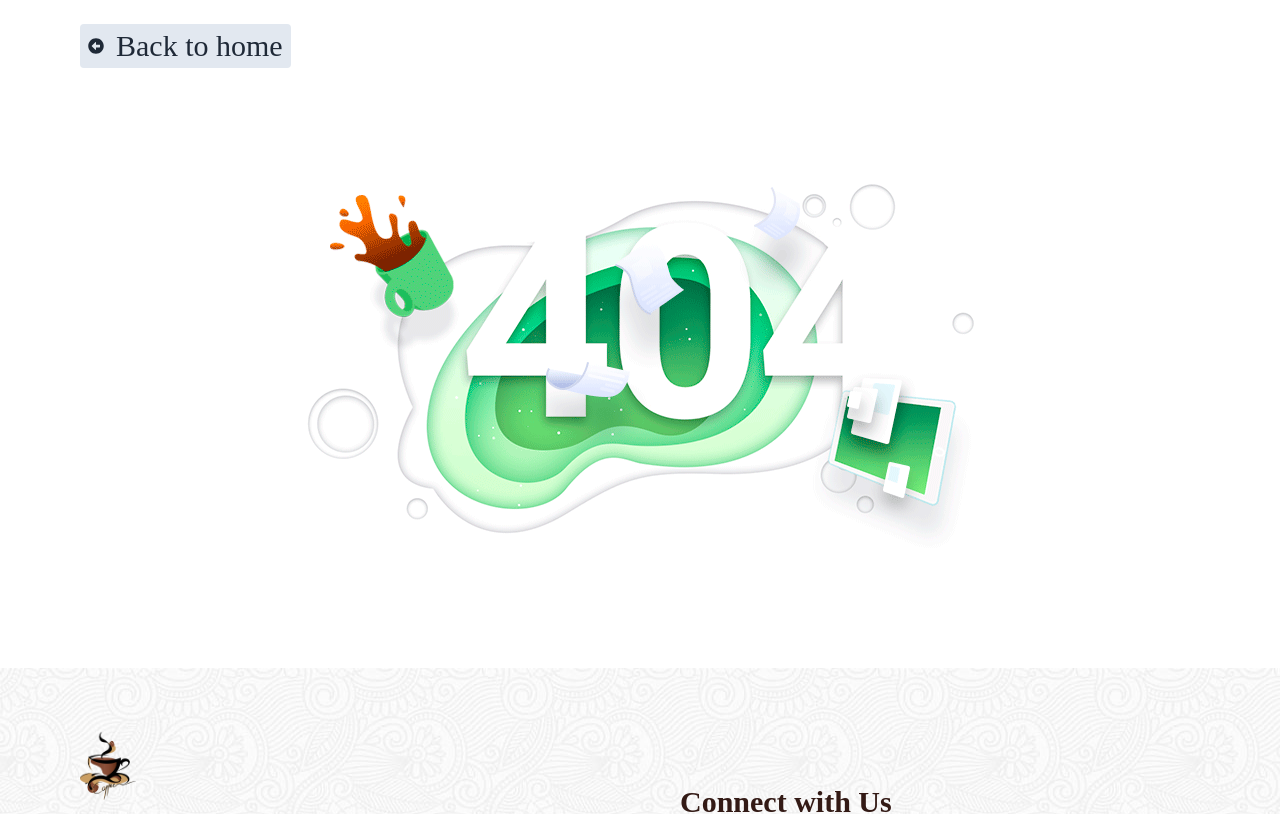
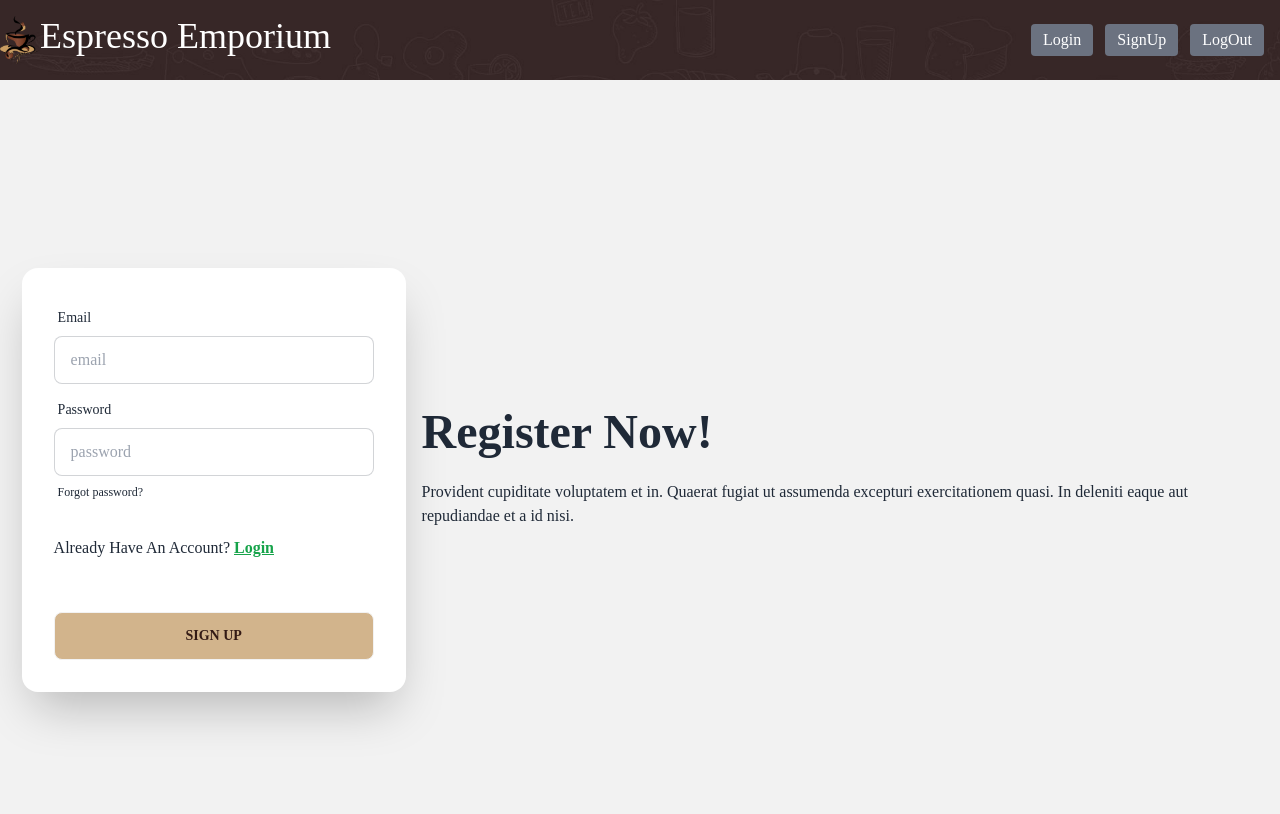
Before and after one commit to mahfuj80/coffee-store-espresso-emporium-M10, a React (Vite) app in the folder coffee-store-espresso-emporium-client/: page /sign-up in a window 1280 px wide. Shown: the top 814 px of the page. Built offline with nearby package versions, Linux system fonts and the light colour scheme; a web font is replaced by a local one.

Commit message:
sign up page added and retouch logn

```diff
--- a/coffee-store-espresso-emporium-client/src/Pages/Login.jsx
+++ b/coffee-store-espresso-emporium-client/src/Pages/Login.jsx
@@ -1,3 +1,5 @@
+import { Link } from 'react-router-dom';
+
 const Login = () => {
   return (
     <div>
@@ -40,8 +42,19 @@
                   </a>
                 </label>
               </div>
+              <p className="my-5">
+                New Here{' '}
+                <Link
+                  className="font-bold text-green-600 underline"
+                  to={'/sign-up'}
+                >
+                  Sign-Up
+                </Link>
+              </p>
               <div className="form-control mt-6">
-                <button className="btn btn-primary">Login</button>
+                <button className="btn w-full text-[#331A15] bg-[#D2B48C] hover:bg-[#b89870]">
+                  Login
+                </button>
               </div>
             </form>
           </div>
--- a/coffee-store-espresso-emporium-client/src/Pages/SignUp.jsx
+++ b/coffee-store-espresso-emporium-client/src/Pages/SignUp.jsx
@@ -1,7 +1,65 @@
+import { Link } from 'react-router-dom';
+
 const SignUp = () => {
   return (
     <div>
-      <h2>Registration Page</h2>
+      <div className="hero min-h-screen bg-base-200">
+        <div className="hero-content flex-col lg:flex-row-reverse">
+          <div className="text-center lg:text-left">
+            <h1 className="text-5xl font-bold">Register Now!</h1>
+            <p className="py-6">
+              Provident cupiditate voluptatem et in. Quaerat fugiat ut assumenda
+              excepturi exercitationem quasi. In deleniti eaque aut repudiandae
+              et a id nisi.
+            </p>
+          </div>
+          <div className="card flex-shrink-0 w-full max-w-sm shadow-2xl bg-base-100">
+            <form className="card-body">
+              <div className="form-control">
+                <label className="label">
+                  <span className="label-text">Email</span>
+                </label>
+                <input
+                  type="email"
+                  placeholder="email"
+                  className="input input-bordered"
+                  required
+                />
+              </div>
+              <div className="form-control">
+                <label className="label">
+                  <span className="label-text">Password</span>
+                </label>
+                <input
+                  type="password"
+                  placeholder="password"
+                  className="input input-bordered"
+                  required
+                />
+                <label className="label">
+                  <a href="#" className="label-text-alt link link-hover">
+                    Forgot password?
+                  </a>
+                </label>
+              </div>
+              <p className="my-5">
+                Already Have An Account?{' '}
+                <Link
+                  className="font-bold text-green-600 underline"
+                  to={'/login'}
+                >
+                  Login
+                </Link>
+              </p>
+              <div className="form-control mt-6">
+                <button className="btn w-full text-[#331A15] bg-[#D2B48C] hover:bg-[#b89870]">
+                  Sign Up
+                </button>
+              </div>
+            </form>
+          </div>
+        </div>
+      </div>
     </div>
   );
 };
--- a/coffee-store-espresso-emporium-client/src/router/Router.jsx
+++ b/coffee-store-espresso-emporium-client/src/router/Router.jsx
@@ -35,7 +35,7 @@
         element: <Login></Login>,
       },
       {
-        path: '/registration',
+        path: '/sign-up',
         element: <SignUp></SignUp>,
       },
     ],
```
